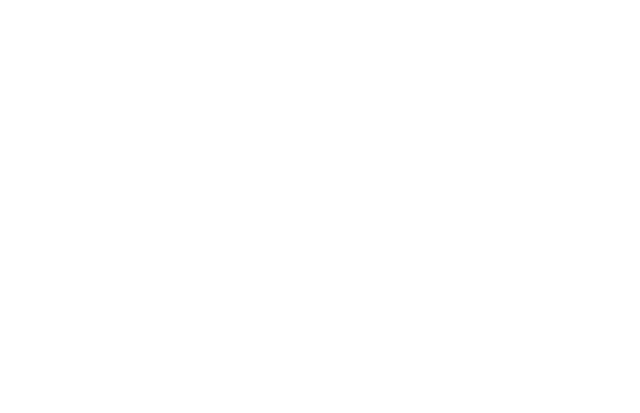
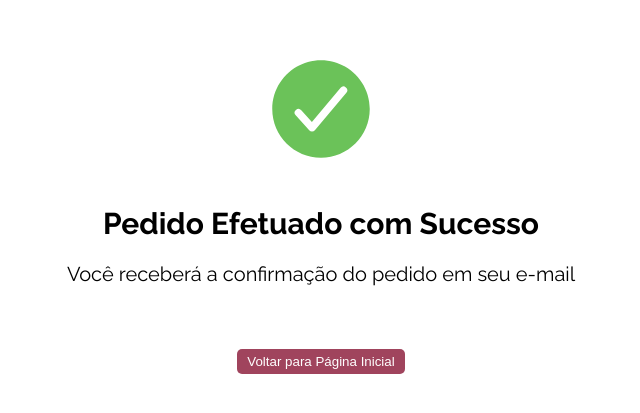
Before and after one commit to gsnorberto/projeto15-glfashion-front, a React (Create React App) app: page /sucesso in a window 1280 px wide. Shown: the part 189-602 px from the top of the page, without its empty margins (319-959 px from the left). Built offline with nearby package versions, Linux system fonts and the light colour scheme.

Commit message:
style: Foi implementada a página de sucesso

```diff
--- a/src/pages/Success/index.js
+++ b/src/pages/Success/index.js
@@ -1,7 +1,17 @@
-
+import { SuccessArea, Button, Subtitle, Title } from "./styles"
+import { IoCheckmarkCircle } from "react-icons/io5"
+import { NavLink } from "react-router-dom"
 
 export default () => {
     return (
-        <div></div>
+        <SuccessArea>
+            <IoCheckmarkCircle className="check-icon" />
+            <Title>Pedido Efetuado com Sucesso</Title>
+            <Subtitle>Você receberá a confirmação do pedido em seu e-mail</Subtitle>
+            <Button>
+                <NavLink className="button-home" to="/home">Voltar para Página Inicial</NavLink>
+            </Button>
+
+        </SuccessArea>
     )
 }
--- a/src/pages/Success/styles.js
+++ b/src/pages/Success/styles.js
@@ -1 +1,43 @@
 import styled from "styled-components";
+
+export const SuccessArea = styled.div`
+    font-family: 'Raleway', sans-serif;
+    height: 100vh;
+    display: flex;
+    flex-direction: column;
+    justify-content: center;
+    align-items: center;
+
+    .check-icon{
+        width: 120px;
+        height: 120px;
+        color: #6BC259;
+        margin-bottom: 40px;
+    }
+
+    .subtitle{
+
+    }
+`
+export const Title = styled.div`
+    font-size: 30px;
+    font-weight: 700;
+`
+
+export const Subtitle = styled.div`
+    font-size: 20px;
+    font-weight: 400;
+    margin: 25px 0;
+`
+
+export const Button = styled.button`
+    margin-top: 40px;
+    padding: 5px 10px;
+    border: 0;
+    background-color: #A0445D;
+    color: #FFFFFF;
+    border-radius: 5px;
+    &:hover{
+        opacity: 0.9;
+    }
+`
```
